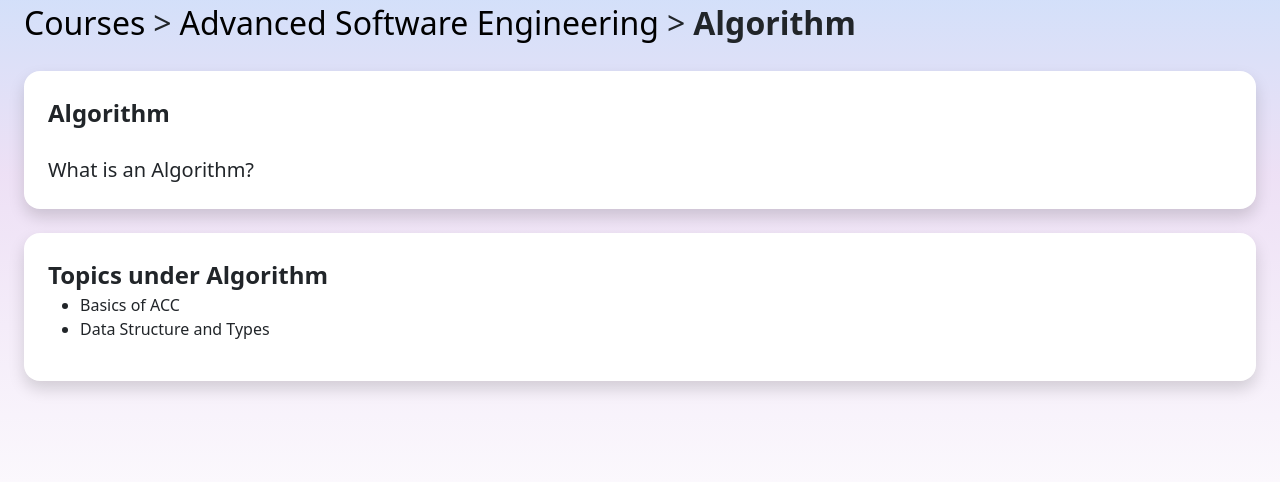
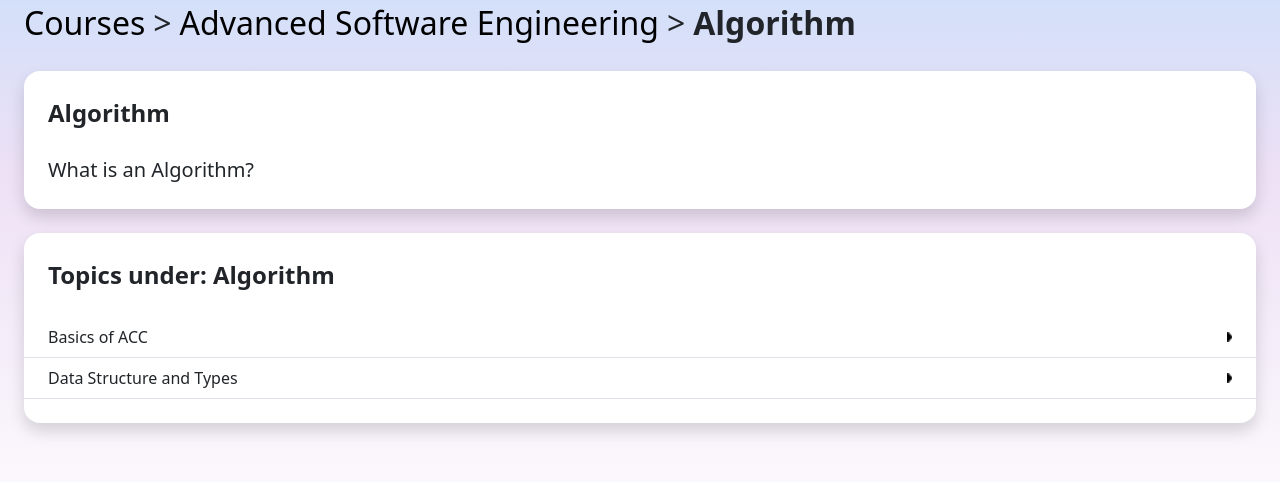
Before and after one commit to azhar9/COMP8347, a Django app: page /courses/14/8/1 in a window 1280 px wide. Shown: the part 226-708 px from the top of the page. Run offline with Django 4.2, Linux system fonts and the light colour scheme; data comes from the database, SQL or seed files in the repository; some libraries are stand-ins or nearby versions.

Commit message:
fixed css on course detail and section detail page

```diff
--- a/onlinelearningapp/templates/section_detail.html
+++ b/onlinelearningapp/templates/section_detail.html
@@ -1,6 +1,5 @@
 {% extends 'base.html' %}
 {% load static %}
-
 {% block title %}
 Change Membership
 {% endblock %}
@@ -20,23 +19,28 @@ Change Membership
         </div>
     </div>
 
-    <div class="background-white p-4 rounded-4 shadow mt-4">
-        <div class="fw-bold fs-4">Topics under {{ section.name }}</div>
+    <div class="background-white rounded-4 shadow mt-4 pb-4">
+        <div class="fw-bold fs-4 p-4">Topics under: {{ section.name }}</div>
         {% if contents %}
-        <ul>
+        <div>
             {% for content in contents %}
-            <li>{{ content.name }}</li>
+            <div class="border-bottom py-2 px-4 d-flex flex-row align-items-center justify-content-between">
+                {{ content.name }}
+                <img src="{% static 'images/RightArrow.png' %}" class="right-arrow">
+            </div>
             {% endfor %}
-        </ul>
+        </div>
         {% else %}
         <p>No contents found</p>
         {% endif %}
     </div>
 
     {% if role == 'teacher' %}
-    <a href="{% url 'add_content' courseid=course.id sectionid=section.id %}">
-        <button>Add Content</button>
-    </a>
+    <div class="d-flex flex-row justify-content-center">
+        <a href="{% url 'add_content' courseid=course.id sectionid=section.id %}">
+            <button class="btn rounded-pill px-5 py-2 btn-color-primary mb-3 mt-5 fs-5">Add Content</button>
+        </a>
+    </div>
     {% endif %}
 </div>
 {% endblock %}
```
Also changed, not shown: onlinelearningapp/templates/course_detail.html (+25 -13 lines).
